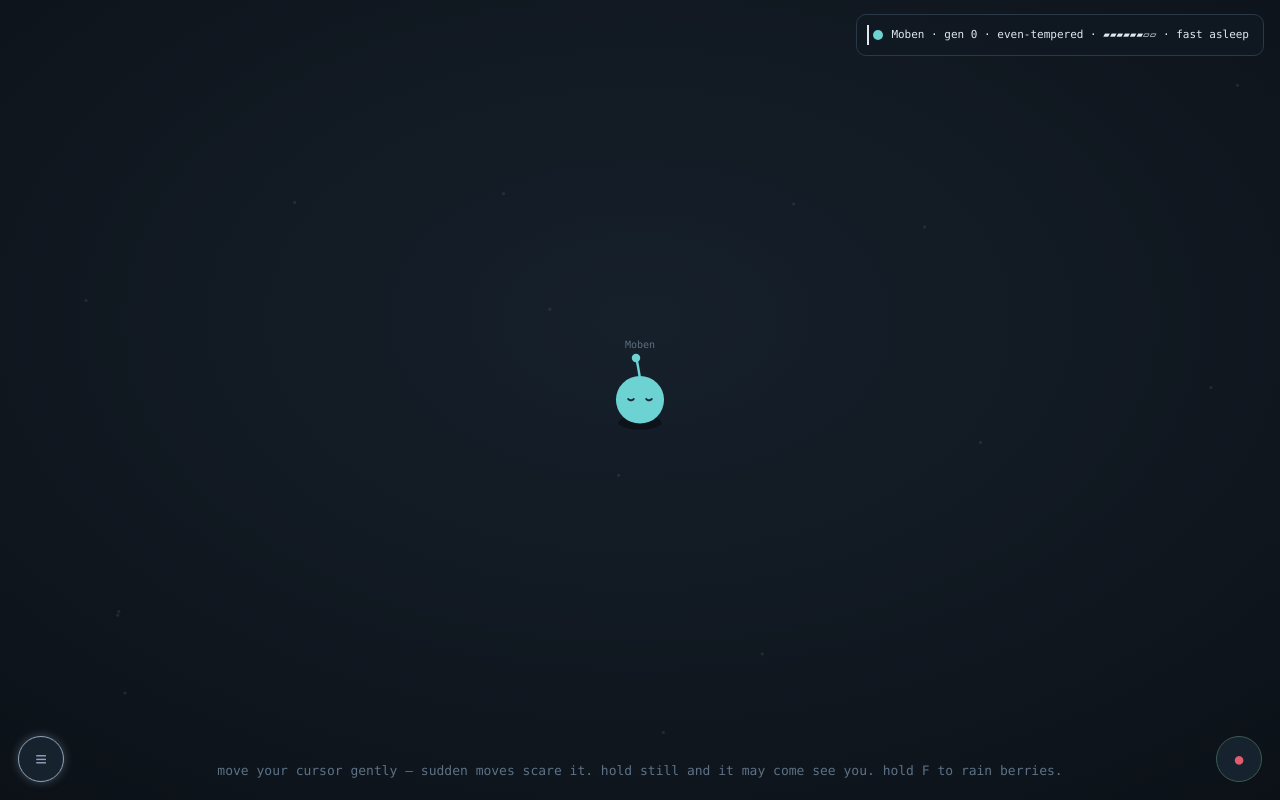
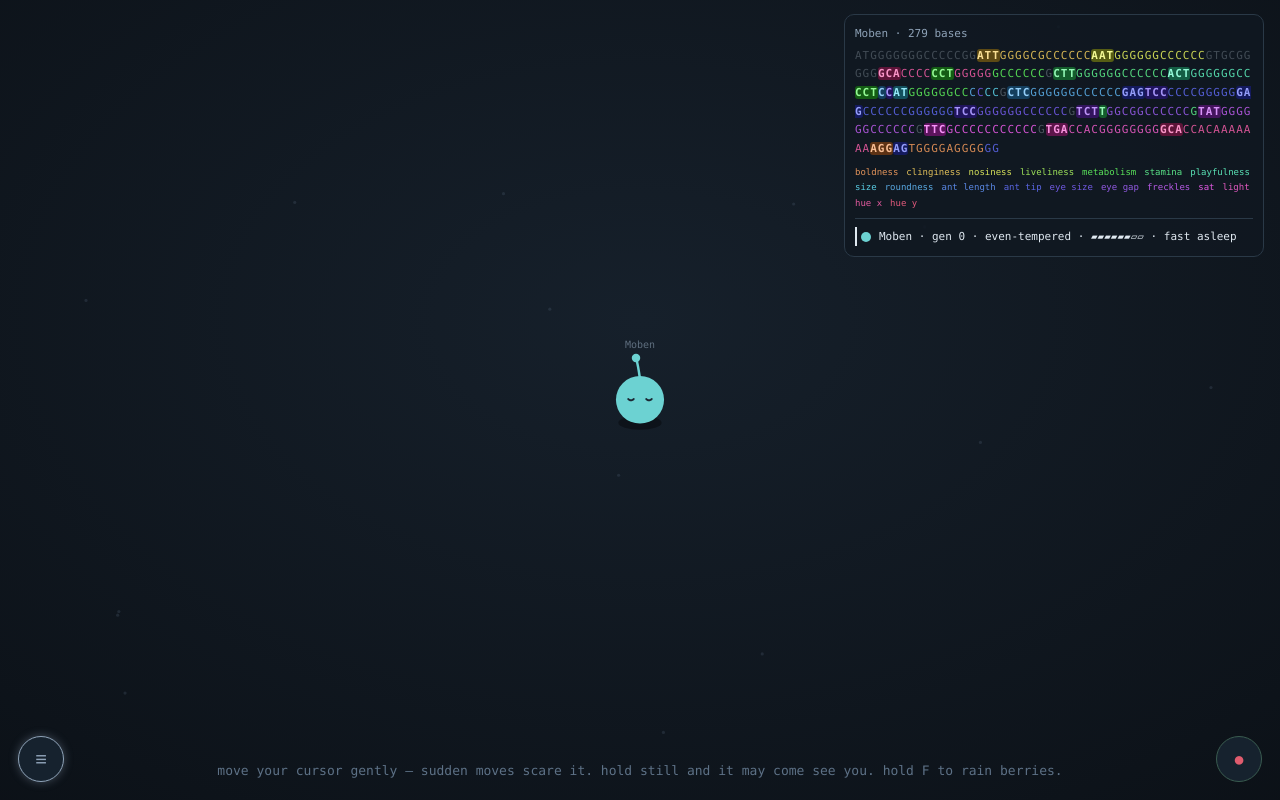
Before and after one commit to spradlin-dev/life-simulator, a website built with Vite: page index.html in a window 1280 px wide. Both pictures are taken after a click on the button "toggle the census". Built offline with nearby package versions, Linux system fonts and the light colour scheme.

Commit message:
The strand becomes visible: the census reads DNA by meaning, not letters
The census overlay now opens with the selected pip's genome, annotated
the only way raw ACGT can mean anything to a person: tags glow as
landmarks in their trait's color, gene bodies carry a softer tint of
the same hue, junk dims to ash, and dormant near-tags - junk one
substitution from waking - shimmer faintly. A legend names all
eighteen traits: personality warm, tempo green, looks blue, color
pink. Click any census row and the panel follows.

The classification lives in dna.ts as a pure annotate(): every base is
owned by what the decoder would actually do with it - tags outrank
bodies so pleiotropy stays visible as a landmark inside the gene it
overlaps, the earliest read owns contested bases, and near-tags are
marked only where an awakened gene would have room to read. Overlapping
near-tag windows all shimmer (scan first, paint after - painting midway
hid windows that started inside an earlier mark). Spans tile the strand
exactly; a fuzz test pins the invariant.

Already worth watching: a six-generation pip shows twenty-one tags and
twenty-four bodies - duplicated genes and overlapping reads are real,
and now you can see them.

```diff
--- a/src/dna.ts
+++ b/src/dna.ts
@@ -88,6 +88,68 @@ export function readsOf(strand: string): GeneRead[] {
     reads.push({ stat, at, value: sum / BODY_SUM_MAX });
   }
   return reads;
+}
+
+export type StrandSpanKind = 'tag' | 'body' | 'junk' | 'nearTag';
+export interface StrandSpan {
+  kind: StrandSpanKind;
+  stat: DnaStat | null;
+  from: number;
+  to: number;
+}
+
+// a junk triple one substitution from a real tag — what a single flip could
+// bring to life
+function isNearTag(triple: string): boolean {
+  for (const tag of TAG_TO_STAT.keys()) {
+    let misses = 0;
+    for (let i = 0; i < TAG_LEN; i++) if (triple[i] !== tag[i]) misses++;
+    if (misses === 1) return true;
+  }
+  return false;
+}
+
+// the census view of a strand: every base classified by FUNCTION, not letter.
+// Tags outrank bodies so pleiotropy stays visible as a landmark inside the
+// gene it overlaps; the earliest read owns a contested body base; near-tags
+// are marked only where an awakened gene would actually have room to read
+export function annotate(strand: string): StrandSpan[] {
+  const kinds: StrandSpanKind[] = new Array<StrandSpanKind>(strand.length).fill('junk');
+  const stats: (DnaStat | null)[] = new Array<DnaStat | null>(strand.length).fill(null);
+  const reads = readsOf(strand);
+  for (const read of reads) {
+    for (let i = read.at + TAG_LEN; i < read.at + GENE_SPAN; i++) {
+      if (kinds[i] === 'junk') {
+        kinds[i] = 'body';
+        stats[i] = read.stat;
+      }
+    }
+  }
+  for (const read of reads) {
+    for (let i = read.at; i < read.at + TAG_LEN; i++) {
+      if (kinds[i] !== 'tag') {
+        kinds[i] = 'tag';
+        stats[i] = read.stat;
+      }
+    }
+  }
+  // scan first, paint after: painting inside the scan would hide a window
+  // that starts inside an earlier window's mark
+  const wakeable: number[] = [];
+  for (let at = 0; at + GENE_SPAN <= strand.length; at++) {
+    if (kinds[at] !== 'junk' || kinds[at + 1] !== 'junk' || kinds[at + 2] !== 'junk') continue;
+    if (isNearTag(strand.slice(at, at + TAG_LEN))) wakeable.push(at);
+  }
+  for (const at of wakeable) {
+    for (let i = at; i < at + TAG_LEN; i++) kinds[i] = 'nearTag';
+  }
+  const spans: StrandSpan[] = [];
+  for (let i = 0; i < strand.length; i++) {
+    const last = spans[spans.length - 1];
+    if (last && last.kind === kinds[i] && last.stat === stats[i]) last.to = i + 1;
+    else spans.push({ kind: kinds[i], stat: stats[i], from: i, to: i + 1 });
+  }
+  return spans;
 }
 
 // strand → the Genes struct everything else runs on. Duplicate tags average
--- a/src/main.ts
+++ b/src/main.ts
@@ -2,7 +2,7 @@ import './style.css';
 import { registerSW } from 'virtual:pwa-register';
 import { clamp01, lerp } from './math.ts';
 import { hueShift, type Genes } from './genes.ts';
-import { decode, drift, FOUNDER_STRAND } from './dna.ts';
+import { annotate, decode, drift, FOUNDER_STRAND, type DnaStat, type StrandSpanKind } from './dna.ts';
 import {
   chooseState,
   knock,
@@ -1148,7 +1148,7 @@ censusButton.addEventListener('click', () => {
 });
 
 function rebuildCensus(): void {
-  census.replaceChildren();
+  census.replaceChildren(dnaPanel);
   for (const pip of pips) {
     const row = document.createElement('button');
     row.className = 'census-row';
@@ -1164,6 +1164,71 @@ function rebuildCensus(): void {
   }
 }
 
+// each trait's census color, grouped by function — personality warm, tempo
+// green, looks blue, color pink — so the strand is read by meaning, not letter
+const STAT_HUES: Record<DnaStat, number> = {
+  boldness: 25,
+  clinginess: 45,
+  nosiness: 65,
+  liveliness: 90,
+  metabolism: 120,
+  stamina: 140,
+  playfulness: 160,
+  size: 190,
+  roundness: 205,
+  antLength: 220,
+  antTip: 235,
+  eyeSize: 250,
+  eyeGap: 265,
+  freckles: 280,
+  sat: 300,
+  light: 315,
+  hueX: 330,
+  hueY: 345,
+};
+const SPAN_CLASS: Record<StrandSpanKind, string> = {
+  tag: 'dna-tag',
+  body: 'dna-body',
+  junk: 'dna-junk',
+  nearTag: 'dna-near',
+};
+
+const statLabel = (stat: string): string => stat.replace(/([A-Z])/g, ' $1').toLowerCase();
+
+const dnaPanel = document.createElement('div');
+dnaPanel.id = 'dna';
+const dnaTitle = document.createElement('div');
+dnaTitle.id = 'dna-title';
+const dnaStrand = document.createElement('div');
+dnaStrand.id = 'dna-strand';
+const dnaLegend = document.createElement('div');
+dnaLegend.id = 'dna-legend';
+for (const [stat, hue] of Object.entries(STAT_HUES)) {
+  const key = document.createElement('span');
+  key.className = 'dna-key';
+  key.style.setProperty('--h', String(hue));
+  key.textContent = statLabel(stat);
+  dnaLegend.append(key);
+}
+dnaPanel.append(dnaTitle, dnaStrand, dnaLegend);
+
+// the selected pip's genome, colored by what each stretch DOES: tag landmarks,
+// bodies in their trait's hue, junk dimmed, dormant near-tags shimmering
+let dnaShownStrand = '';
+function updateDnaPanel(): void {
+  dnaTitle.textContent = `${selectedPip.name} · ${selectedPip.strand.length} bases`;
+  if (dnaShownStrand === selectedPip.strand) return;
+  dnaShownStrand = selectedPip.strand;
+  dnaStrand.replaceChildren();
+  for (const span of annotate(selectedPip.strand)) {
+    const bit = document.createElement('span');
+    bit.className = SPAN_CLASS[span.kind];
+    if (span.stat !== null) bit.style.setProperty('--h', String(STAT_HUES[span.stat]));
+    bit.textContent = selectedPip.strand.slice(span.from, span.to);
+    dnaStrand.append(bit);
+  }
+}
+
 function updateCensus(t: number): void {
   census.hidden = !censusOpen;
   censusButton.classList.toggle('active', censusOpen);
@@ -1176,8 +1241,9 @@ function updateCensus(t: number): void {
   // rewriting hundreds of rows every frame janks — a few refreshes a second reads the same
   if (t - censusRefreshedAt < 0.25) return;
   censusRefreshedAt = t;
+  updateDnaPanel();
   for (const [i, row] of [...census.children].entries()) {
-    const pip = pips[i];
+    const pip = pips[i - 1]; // child 0 is the dna panel; rows follow
     if (!pip) continue;
     const happiness = happinessOf(pip.needs, pip.moods.trust, pip.moods.fear);
     (row.lastElementChild as HTMLElement).textContent =
--- a/src/style.css
+++ b/src/style.css
@@ -161,6 +161,63 @@ body {
   border-radius: 50%;
 }
 
+#dna {
+  border-bottom: 1px solid #2a3947;
+  padding-bottom: 8px;
+  margin-bottom: 4px;
+}
+
+#dna-title {
+  color: #8fa3b8;
+  font: 11px/1.6 ui-monospace, 'Cascadia Mono', Consolas, monospace;
+  margin-bottom: 4px;
+}
+
+#dna-strand {
+  font: 11px/1.7 ui-monospace, 'Cascadia Mono', Consolas, monospace;
+  word-break: break-all;
+  max-height: 132px;
+  overflow: auto;
+  letter-spacing: 1px;
+}
+
+#dna-strand .dna-tag {
+  color: hsl(var(--h) 90% 78%);
+  background: hsl(var(--h) 65% 22%);
+  border-radius: 3px;
+  font-weight: 700;
+}
+
+#dna-strand .dna-body {
+  color: hsl(var(--h) 60% 58%);
+}
+
+#dna-strand .dna-junk {
+  color: #4b565f;
+}
+
+#dna-strand .dna-near {
+  color: #79858f;
+  animation: dna-shimmer 2.6s ease-in-out infinite;
+}
+
+@keyframes dna-shimmer {
+  0%, 100% { opacity: 0.45; }
+  50% { opacity: 1; }
+}
+
+#dna-legend {
+  display: flex;
+  flex-wrap: wrap;
+  gap: 1px 8px;
+  margin-top: 6px;
+  font: 9px/1.6 ui-monospace, 'Cascadia Mono', Consolas, monospace;
+}
+
+.dna-key {
+  color: hsl(var(--h) 70% 62%);
+}
+
 body.treat-armed #treat-button {
   border-color: #e05c6e;
   box-shadow: 0 0 10px rgba(224, 92, 110, 0.5);
```
Also changed, not shown: src/dna.test.ts (+76 -0 lines).
